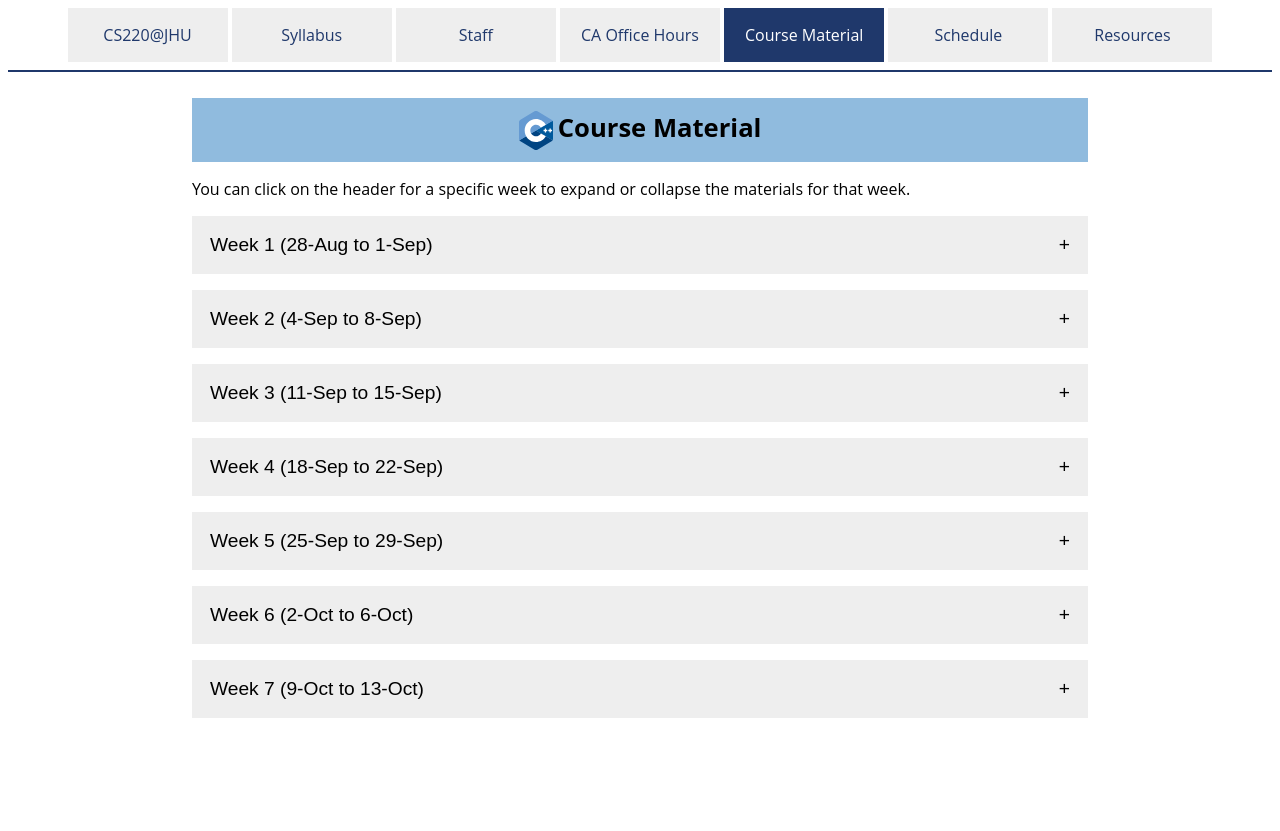
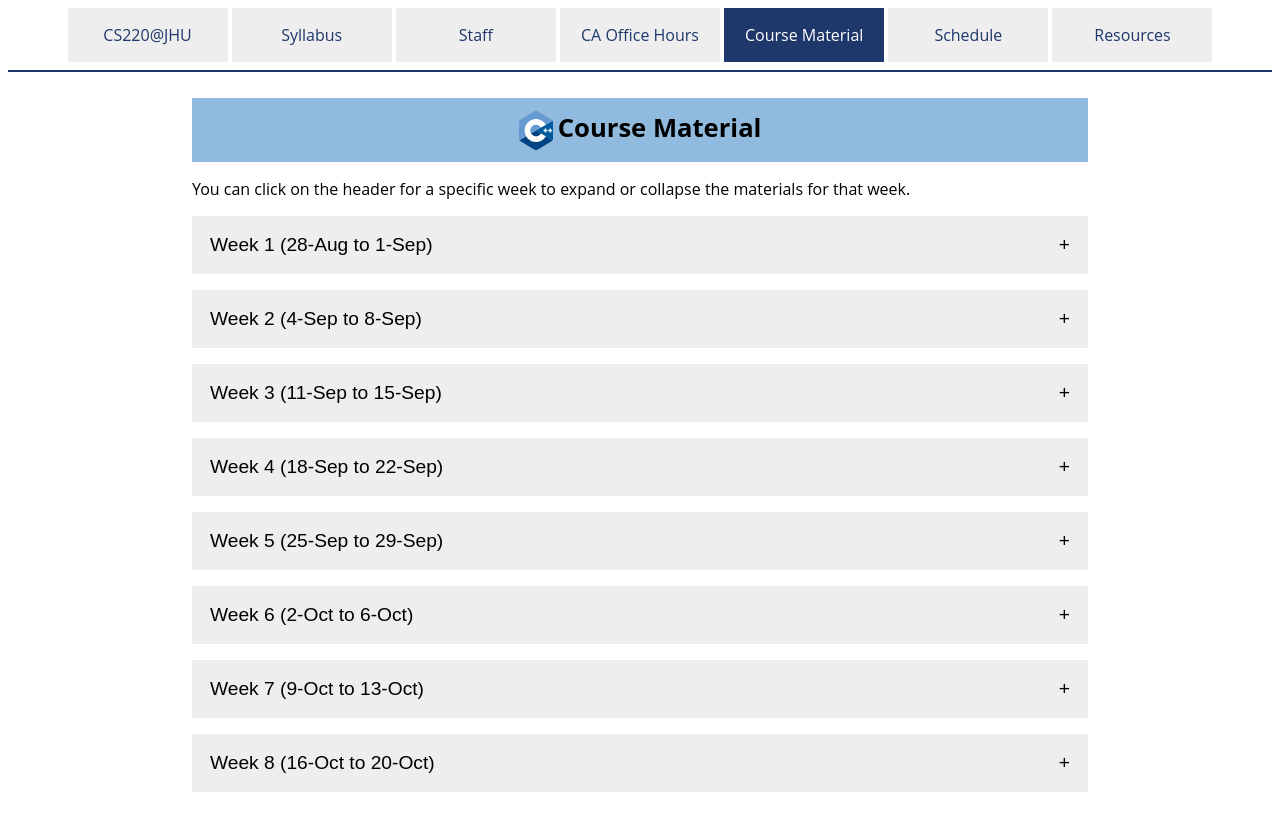
Before and after one commit to jhu-ip/cs220-f23, a Jekyll site: the page built from material.md, in a window 1280 px wide. Shown: the top 831 px of the page. Built offline with Jekyll 4.4.1, drawn with Linux system fonts in a browser that asks for light colours; part of the change alters nothing that is shown.

Commit message:
added week 8

```diff
--- a/material.md
+++ b/material.md
@@ -342,37 +342,36 @@ the materials for that week.
 </table>
 </div>
 
-<!--
-<button type="button" id="week_8_toggle" class="week_control_button">Week 8 (13-Mar to 17-Mar)</button>
+<button type="button" id="week_8_toggle" class="week_control_button">Week 8 (16-Oct to 20-Oct)</button>
 <div id="week_8" class="collapsible">
 <table>
   <thead>
     <tr>
       <th></th>
-      <th>Day 22 (13-Mar)</th>
-      <th>Day 23 (15-Mar)</th>
-      <th>Day 24 (17-Mar)</th>
+      <th>Day 21 (16-Oct)</th>
+      <th>Day 22 (18-Oct)</th>
+      <th>Day 23 (20-Oct)</th>
     </tr>
   </thead>
   <tbody>
     <tr>
       <td>Videos</td>
+      <td>Midterm Exam</td>
       <td><a class='external' target='_blank' href='https://jh.hosted.panopto.com/Panopto/Pages/Viewer.aspx?id=2760c264-312d-49f2-9e43-ae2300279acb'>Introduction to C++</a><br><a class='external' target='_blank' href='https://jh.hosted.panopto.com/Panopto/Pages/Viewer.aspx?id=954ea030-61b3-482d-96e8-ae2300279a4f'>C++ Strings</a></td>
       <td><a class='external' target='_blank' href='https://jh.hosted.panopto.com/Panopto/Pages/Viewer.aspx?id=04905da6-f193-4a6e-9f3e-ae2300279736'>Introduction to STL and templates</a></td>
-      <td><a class='external' target='_blank' href='https://jh.hosted.panopto.com/Panopto/Pages/Viewer.aspx?id=c12342a6-6af3-4859-9da6-ae2300279661'>STL Containers - map, pair, and tuple</a><br><a class='external' target='_blank' href='https://jh.hosted.panopto.com/Panopto/Pages/Viewer.aspx?id=c08d312c-963d-485b-84bf-ae23002796be'>STL Algorithms</a></td>
     </tr>
     <tr>
       <td>Slides</td>
+      <td>Midterm Exam</td>
       <td><a href='slides/day22_intro_cpp.pdf'>Introduction to C++</a><br><a href='slides/day22_cpp_strings.pdf'>C++ Strings</a></td>
       <td><a href='slides/day23_stl_templates.pdf'>Introduction to STL and templates</a></td>
-      <td><a href='slides/day24_more_stl_containers.pdf'>STL Containers - map, pair, and tuple</a><br><a href='slides/day24_stl_algorithms.pdf'>STL Algorithms</a></td>
     </tr>
     <tr>
       <td>Recap<br>Questions</td>
+      <td>N/A</td>
       <td><a href='questions/day22.html'>Day 22</a></td>
       <td><a href='questions/day23.html'>Day 23</a></td>
-      <td><a href='questions/day24.html'>Day 24</a></td>
-    </tr>
+      </tr>
     <tr>
       <td>Exercise</td>
       <td>N/A</td>
@@ -385,15 +384,16 @@ the materials for that week.
       <td></td>
       <td></td>
     </tr>
-    <tr>
-      <td>Lecture<br>Slides</td>
-      <td><a href='slides/notes/sp23_day22_sec03.pdf'>Day 22 Notes (Sec 03)</a><br><a href='slides/notes/sp23_day22_sec04.pdf'>Day 22 Notes (Sec 04)</a></td>
-      <td><a href='slides/notes/sp23_day23_sec03.pdf'>Day 23 Notes (Sec 03)</a><br><a href='slides/notes/sp23_day23_sec04.pdf'>Day 23 Notes (Sec 04)</a></td>
-      <td><a href='slides/notes/sp23_day24_sec03.pdf'>Day 24 Notes (Sec 03)</a><br><a href='slides/notes/sp23_day24_sec04.pdf'>Day 24 Notes (Sec 04)</a></td>
-    </tr>
   </tbody>
 </table>
 </div>
+
+<!--
+
+<td><a class='external' target='_blank' href=''>STL Containers - map, pair, and tuple</a><br><a class='external' target='_blank' href=''>STL Algorithms</a></td>
+
+<td><a href='slides/day24_more_stl_containers.pdf'>STL Containers - map, pair, and tuple</a><br><a href='slides/day24_stl_algorithms.pdf'>STL Algorithms</a></td>
+
 <button type="button" id="week_9_toggle" class="week_control_button">Week 9 (27-Mar to 31-Mar)</button>
 <div id="week_9" class="collapsible">
 <table>
```
